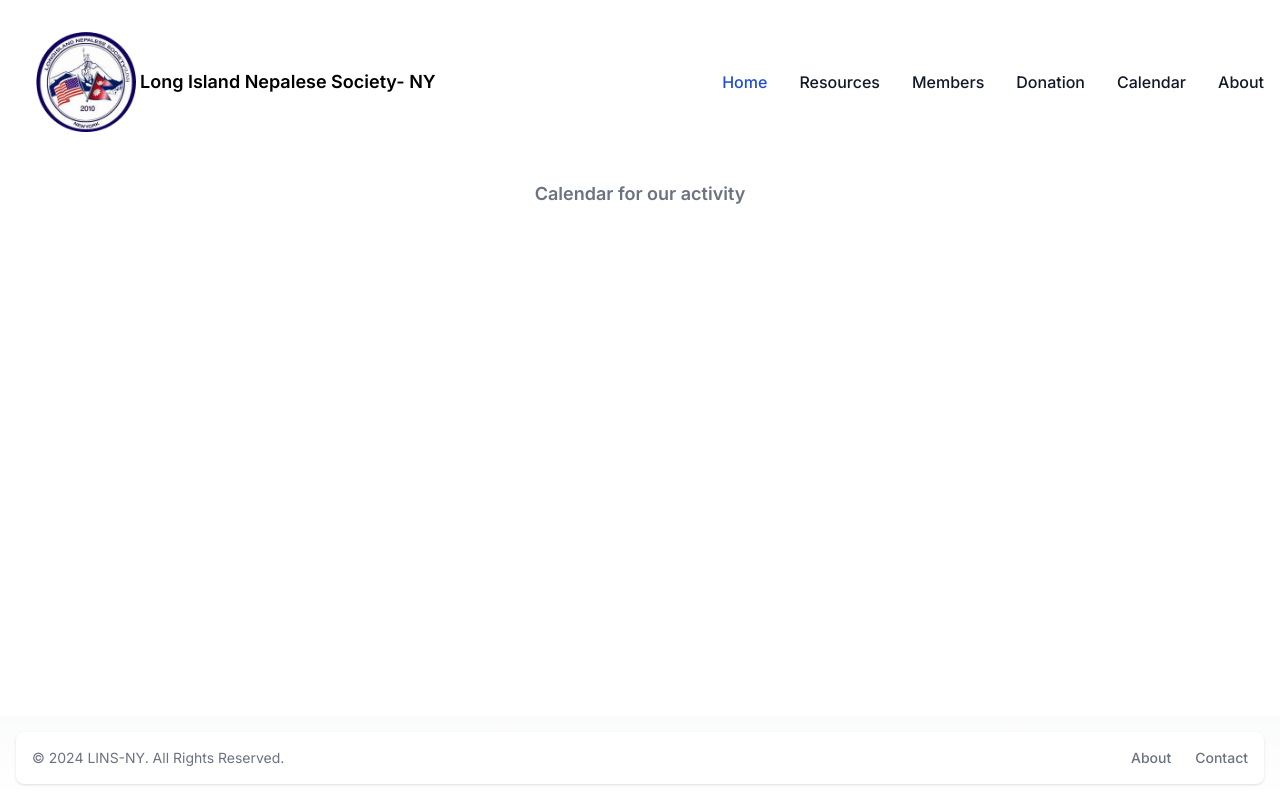
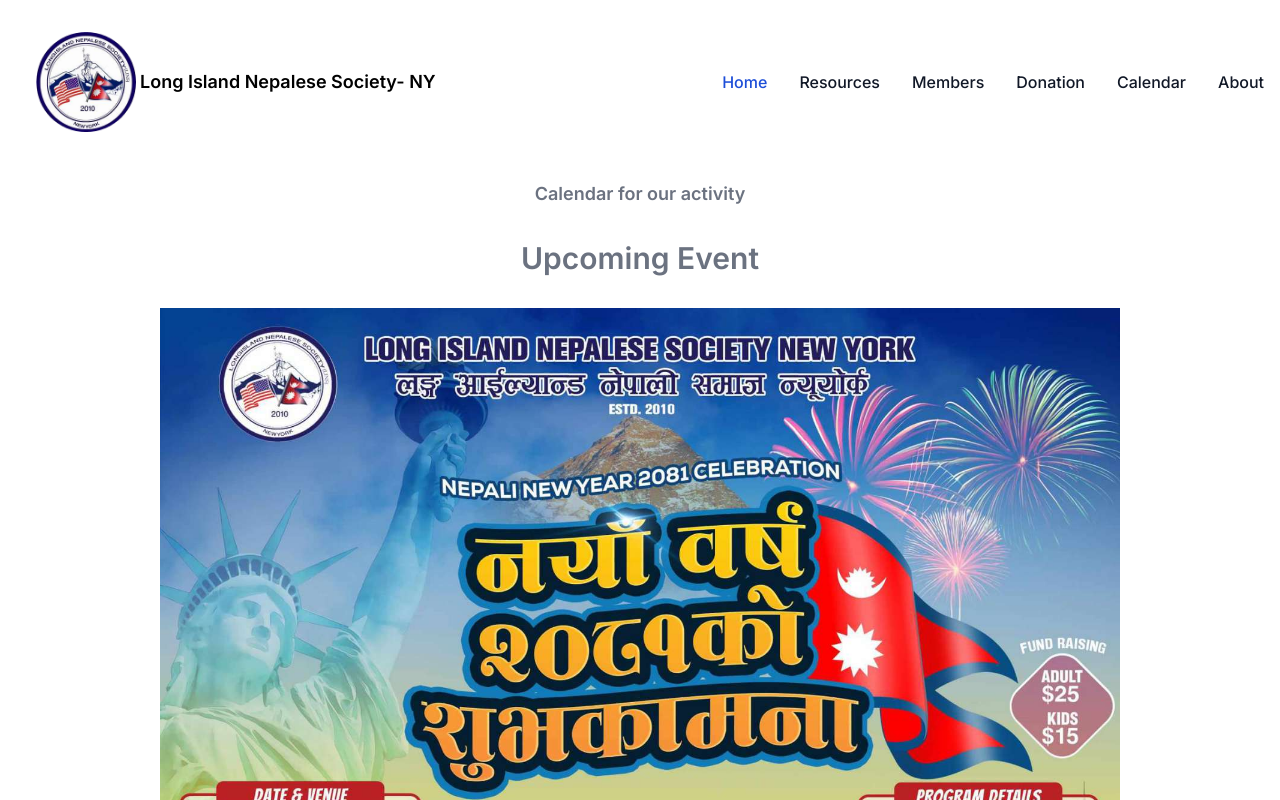
Before and after one commit to LINS-NY/longisland, a Next.js app: page /Calendar in a window 1280 px wide. Built offline with nearby package versions, Linux system fonts and the light colour scheme.

Commit message:
done change

```diff
--- a/src/components/Calendar/Calendar.jsx
+++ b/src/components/Calendar/Calendar.jsx
@@ -1,11 +1,22 @@
 import * as React from 'react';
-import Images from 'next/image'
+import Image from 'next/image'
 
 const Calendar = () => {
     return(
-        <div class="h-svh  bg-white flex">
+        <div class="h-svh  bg-white flex flex-col">
             <div class="max-w-screen-xl flex flex-row justify-between mx-auto p-4">
                 <span class="text-sm md:text-lg font-semibold whitespace-nowrap text-gray-500 dark:text-gray-400">Calendar for our activity</span>
+            </div>
+            <div class="max-w-screen-xl flex flex-row justify-between mx-auto p-4">
+                <span class="text-sm md:text-3xl font-semibold whitespace-nowrap text-gray-500 dark:text-gray-400">Upcoming Event</span>
+            </div>
+            <div class="max-w-screen-xl flex flex-row justify-between mx-auto p-4">
+                <Image class="mx-1 px-5"
+            src="/new_year.jpg"
+            width={1000}
+            height={1000}
+            alt="Lins logo"
+            />
             </div>
         </div>
     )
```
Also changed, not shown: public/new_year.jpg (added).
